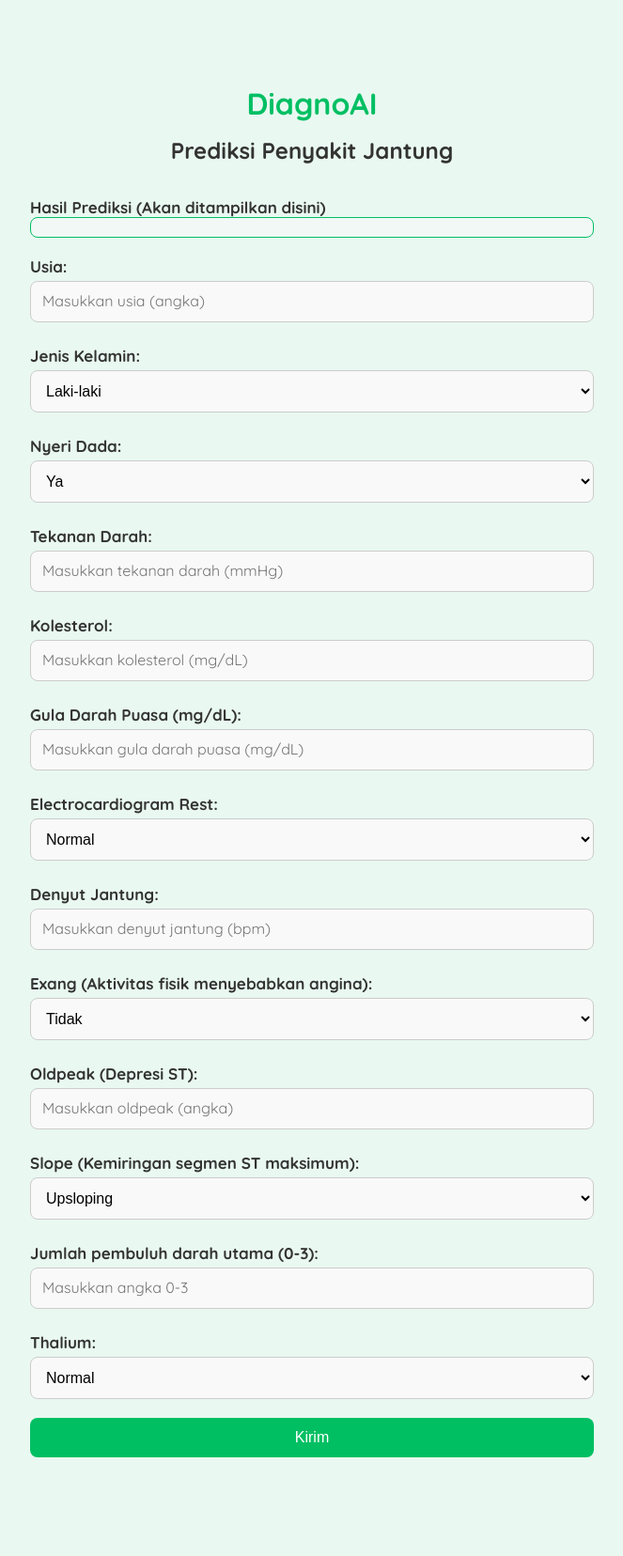
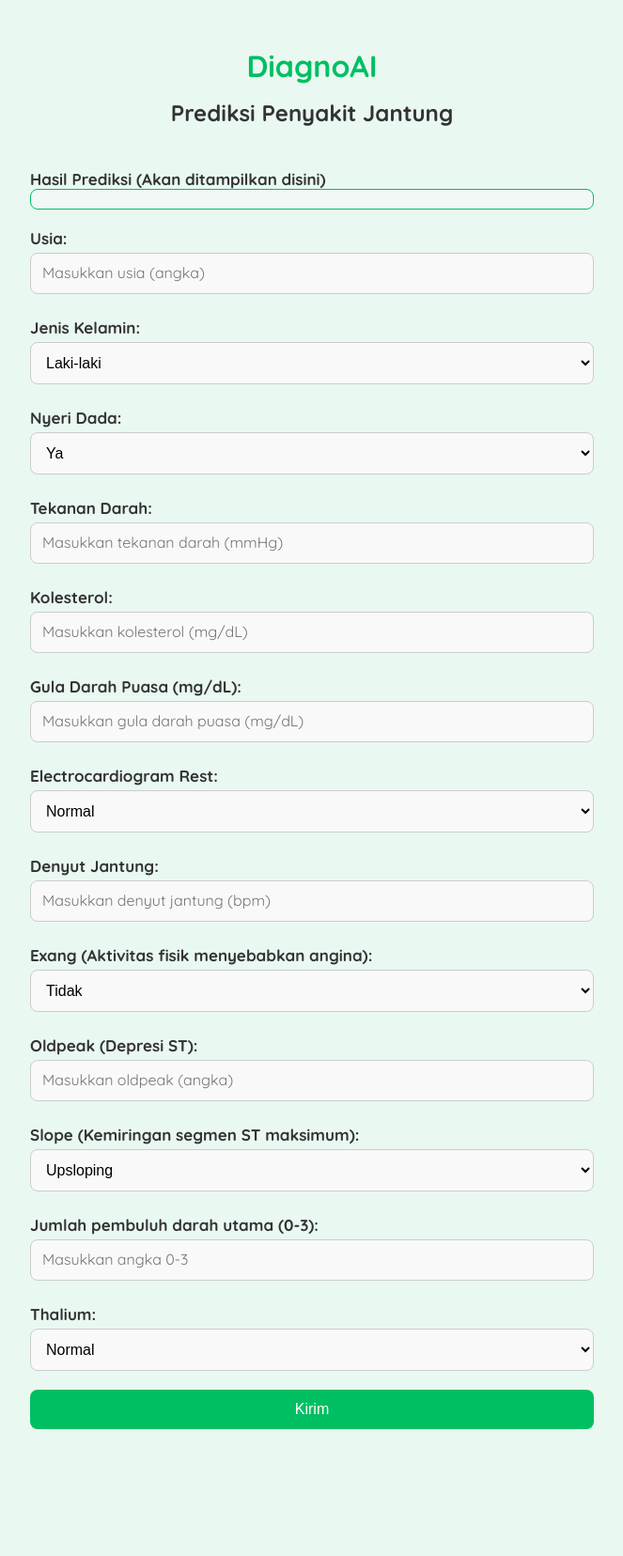
Before and after one commit to juanariviano/DiagnoAI, a Flask app: page / in a window 1280 px wide. Shown: the whole page at 94% size, without its empty margins (308-971 px from the left). After the commit the page ends 1521 px from the top, so only its background shows below. Run offline with Flask 3, Linux system fonts and the light colour scheme; parts of the project's set-up code (start-up, migrations or seed data) failed here and were passed over; some libraries are stand-ins or nearby versions.

Commit message:
update header

```diff
--- a/static/style.css
+++ b/static/style.css
@@ -20,7 +20,7 @@
   max-width: 600px;
   /* background-color: #fff; */
   padding: 20px;
-  margin: 70px 0;
+  margin: 30px 0;
   /* border-radius: 12px; Sudut yang lebih melengkung */
   /* box-shadow: 0 4px 12px rgba(0, 0, 0, 0.1); Bayangan lebih halus */
   /* box-sizing: border-box; */
@@ -40,6 +40,7 @@
 
 .container #title h2 {
   margin: 15px;
+  padding-bottom: 10px;
 }
 
 h1 {
```
